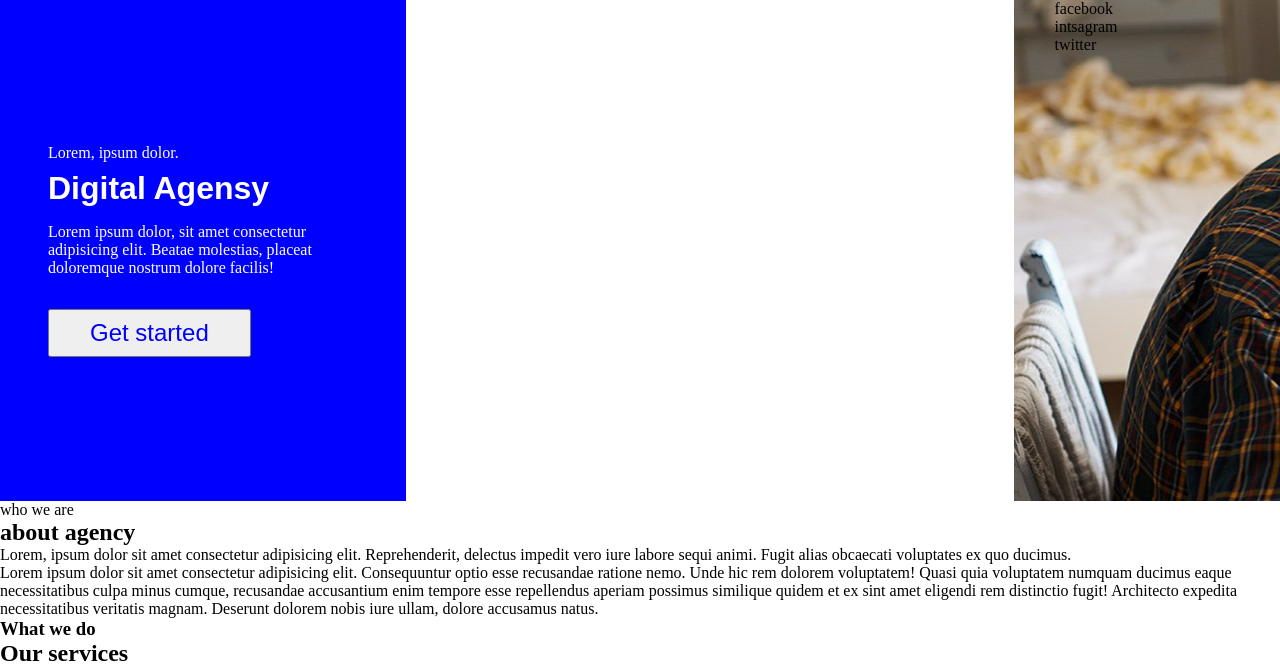
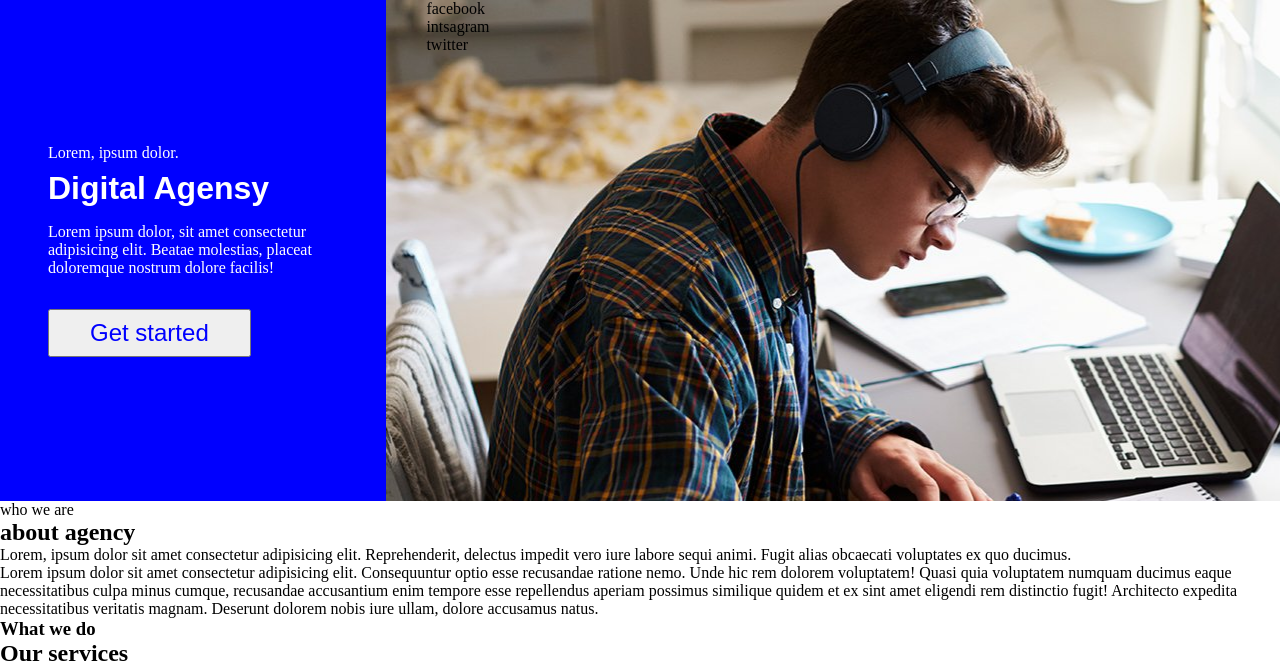
Before and after one commit to ASayidov/task27, a plain HTML site: page index.html in a window 1280 px wide. Shown: the top 664 px of the page. Drawn offline with Linux system fonts and the light colour scheme.

Commit message:
header img added

```diff
--- a/style.css
+++ b/style.css
@@ -23,11 +23,11 @@ margin-top: 2rem;
 /* .header_section:nth-child(4) {
   color: aqua;
 } */
+
 header {
-  display: grid;
-  grid-template-columns: auto auto;
+  display: flex;
+}
 
-}
 h1 {
   margin: 0.5rem 0 1rem 0;
   text-transform: capitalize;
@@ -36,4 +36,5 @@ h1 {
 
 .right_img {
   background-image: url(./assets/img/student_laptop.jpg);
-}
+  width: 100%;
+  }
```
